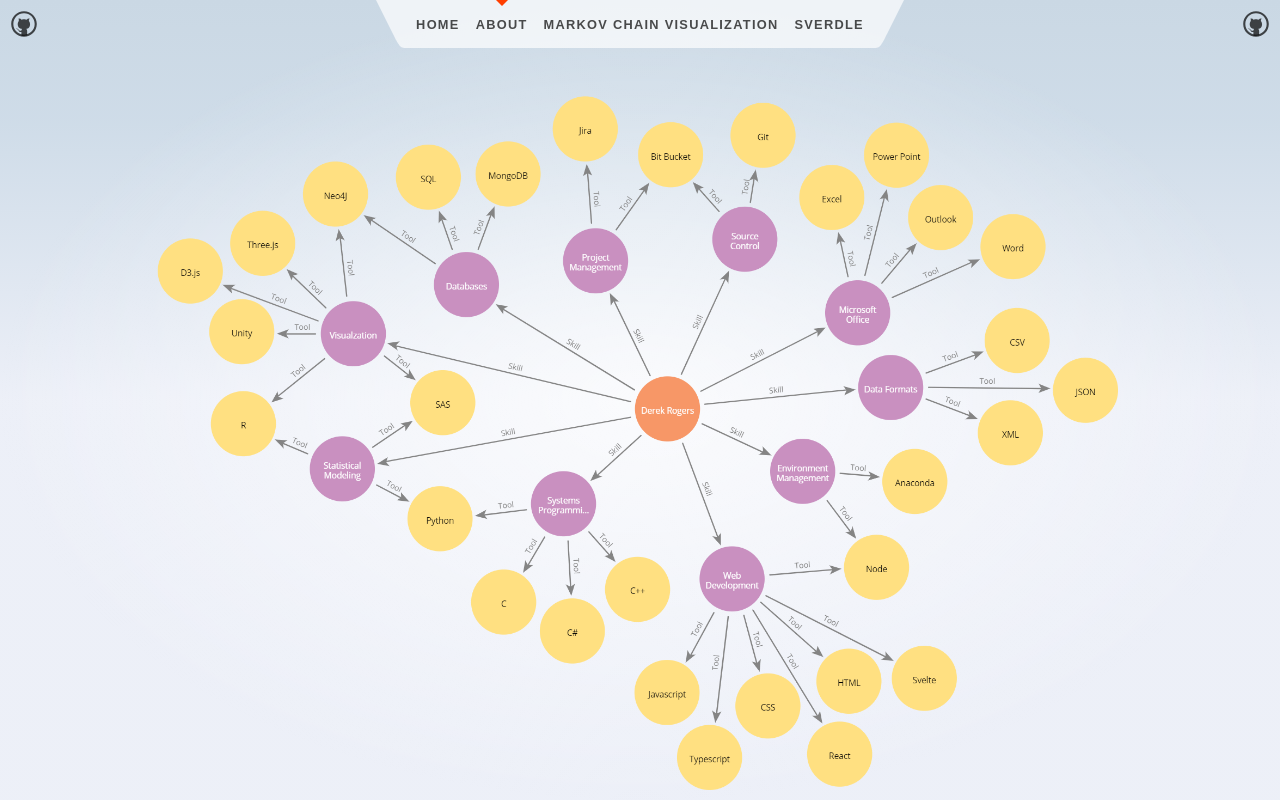
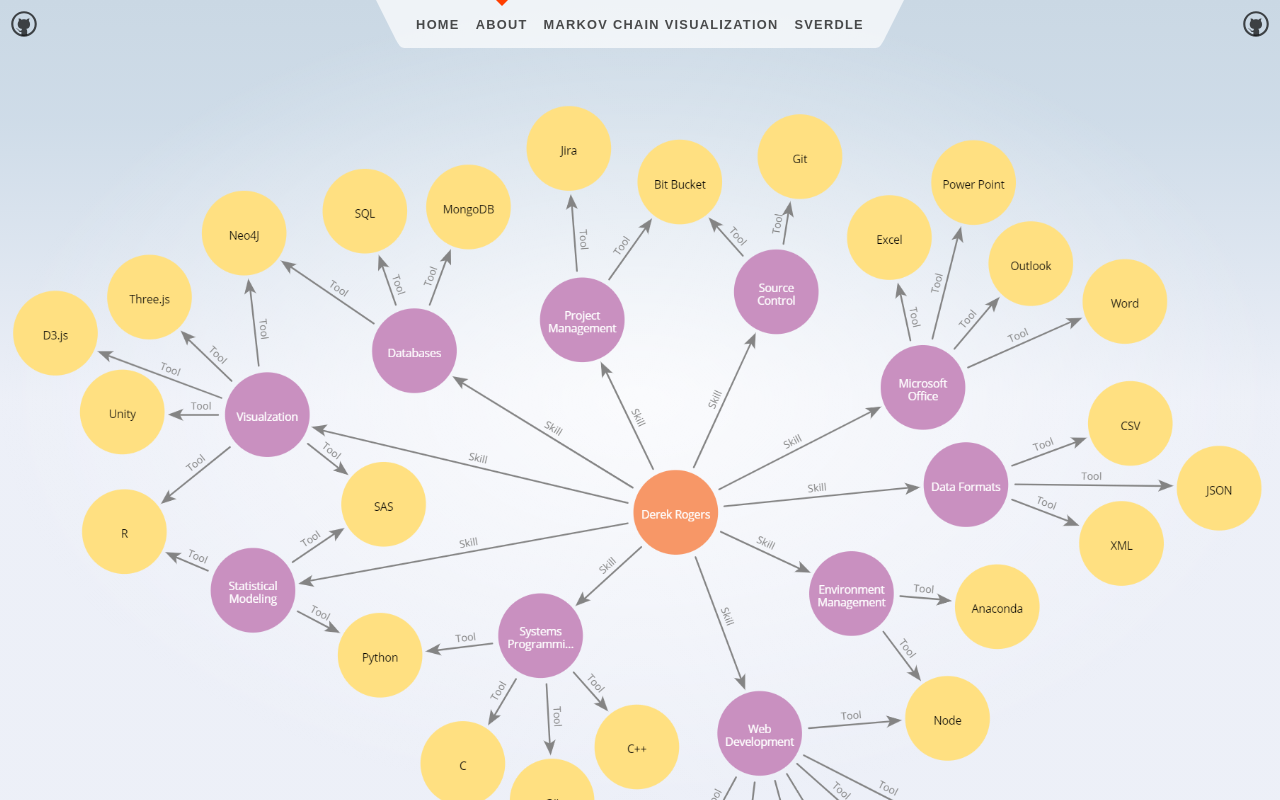
Before and after one commit to DotSumWedge/DerekGRogersHomePage, a SvelteKit app: page /about in a window 1280 px wide. Shown: the top 800 px of the page. Built offline with nearby package versions, Linux system fonts and the light colour scheme.

Commit message:
updated formatting of skill tree image.

```diff
--- a/src/routes/about/+page.svelte
+++ b/src/routes/about/+page.svelte
@@ -7,4 +7,13 @@
 	<meta name="description" content="About this app" />
 </svelte:head>
 
+
 <img src={Image} alt="image" />
+
+
+<style>
+	img {
+		transform: scale(1.3);
+		transform-origin: top center;
+	}
+</style>
```
